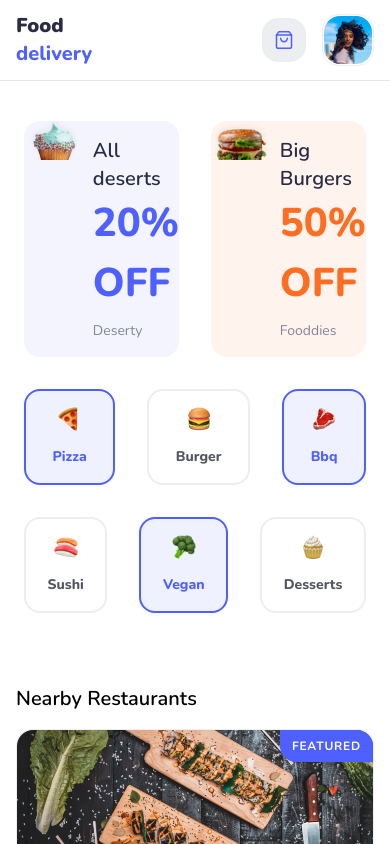
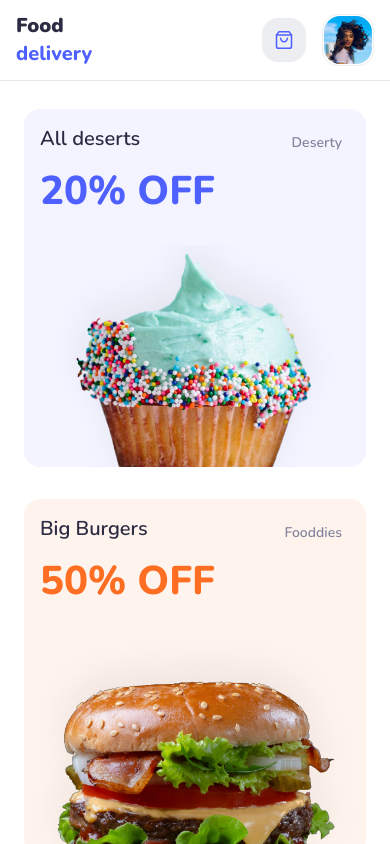
Before and after one commit to mza-codes/spicy-restaurants, a Next.js app: page / in a window 390 px wide. Shown: the top 844 px of the page. Built offline with nearby package versions, Linux system fonts and the light colour scheme.

Commit message:
feat: mobile responsive

```diff
--- a/src/components/BannerCard.tsx
+++ b/src/components/BannerCard.tsx
@@ -5,7 +5,6 @@ export type BannerCardProps = {
     color: string;
     bg: string;
     image: string;
-    small?: boolean;
 };
 
 export default function BannerCard({
@@ -15,55 +14,28 @@ export default function BannerCard({
     title,
     color,
     bg,
-    small = false,
 }: BannerCardProps) {
-    if (small)
     return (
         <div
             style={{ backgroundColor: bg }}
-                className={`col gap-2 w-full rounded-2xl m-2 relative`}
-            >
-                <div className="row justify-between gap-2 flex-1 p-6">
-                    <div className="col gap-2">
-                        <span className="text-xl font-semibold text-secondary">
-                            {title}
-                        </span>
-                        <span
-                            style={{ color: color }}
-                            className="text-[40px] font-extrabold"
-                        >
-                            {discount}% OFF
-                        </span>
-                    </div>
-                    <span className="text-gray.400 text-sm mt-4">{category}</span>
-                </div>
-                <div className="relative flex-1">
-                    <img src={image} alt={title} />
-                </div>
-            </div>
-        );
-    else
-        return (
-            <div
-                style={{ backgroundColor: bg }}
-                className={`row gap-2 justify-between flex-1 rounded-2xl m-2 relative`}
+            className={`flex flex-col-reverse md:flex-row gap-2 justify-between flex-[90%] md:flex-[46%] rounded-2xl m-2 relative items-end text-start min-h-[180px]`}
         >
             <div className="relative flex-1">
                 <img src={image} alt={title} />
             </div>
-                <div className="col gap-2 justify-between flex-1 py-4">
+            <div className="col gap-2 justify-between flex-1 p-4 w-full">
                 <div className="col">
-                        <span className="text-xl font-semibold text-secondary">
+                    <span className="text-xl font-semibold text-secondary inline-flex flex-row gap-2 justify-between flex-wrap">
                         {title}
+                        <span className="text-gray.400 text-sm p-2 block md:hidden">
+                            {category}
                         </span>
-                        <span
-                            style={{ color: color }}
-                            className="text-[40px] font-extrabold"
-                        >
+                    </span>
+                    <span style={{ color: color }} className="text-[40px] font-extrabold">
                         {discount}% OFF
                     </span>
                 </div>
-                    <span className="text-gray.400 text-sm">{category}</span>
+                <span className="text-gray.400 text-sm hidden md:block">{category}</span>
             </div>
         </div>
     );
--- a/src/components/BannerItem.tsx
+++ b/src/components/BannerItem.tsx
@@ -12,7 +12,7 @@ export default function BannerItem({ image, title, selected = false }: Props) {
     return (
         <div
             onClick={() => setSelect((c) => !c)}
-            className={`flex-grow rounded-2xl p-4 cursor-pointer m-2 col center gap-4 border-2 ${
+            className={`flex-grow flex-1 rounded-2xl p-4 cursor-pointer m-2 col center gap-4 border-2 ${
                 select
                     ? "text-primary border-primary hover:bg-primary.400/30 bg-primary.400/10"
                     : "text-secondary.400 border-gray.200 hover:border-primary.400 hover:bg-[#F8F9FF]"
--- a/src/components/RestaurantCard.tsx
+++ b/src/components/RestaurantCard.tsx
@@ -15,12 +15,12 @@ export type RestaurantCardProps = {
 
 export default function RestaurantCard({ card }: RestaurantCardProps) {
     return (
-        <div className="rounded-2xl border-gray.200 border-[1px] col min-w-[220px] sm:min-w-[350px] flex-[30%]">
+        <div className="rounded-2xl border-gray.200 border-[1px] col min-w-[260px] sm:min-w-[350px] flex-[30%]">
             <div className="relative">
                 <img
                     src={card.img}
                     alt={card.title}
-                    className="overflow-hidden rounded-t-2xl max-w-full"
+                    className="overflow-hidden rounded-t-2xl max-w-full min-h-[180px] object-cover"
                 />
                 {card.featured && (
                     <span
--- a/src/pages/index.tsx
+++ b/src/pages/index.tsx
@@ -8,8 +8,10 @@ export default function HomePage() {
             <Head>
                 <title>Spicy | Home</title>
             </Head>
-            <Banner />
-            <NearBy />
+            <main className="col py-3 gap-5">
+                <Banner />
+                <NearBy />
+            </main>
         </>
     );
 }
--- a/src/sections/Banner.tsx
+++ b/src/sections/Banner.tsx
@@ -3,21 +3,14 @@ import BannerItem from "@/components/BannerItem";
 
 export default function Banner() {
     return (
-        <main
-            style={{
-                display: "flex",
-                flexDirection: "column",
-                gap: "1rem",
-                padding: "2rem 0",
-            }}
-        >
-            <section className="py-6 row center gap-4">
+        <>
+            <section className="py-2 row center gap-4">
                 {items.map((card, i) => (
                     <BannerCard key={i} {...card} />
                 ))}
             </section>
 
-            <section className="row gap-4 center px-1">
+            <section className="row gap-4 center px-1 py-2">
                 {categories.map((cat, i) => (
                     <BannerItem
                         image={`/assets/items/${cat}.png`}
@@ -27,7 +20,7 @@ export default function Banner() {
                     />
                 ))}
             </section>
-        </main>
+        </>
     );
 }
 
--- a/src/sections/NearBy.tsx
+++ b/src/sections/NearBy.tsx
@@ -3,8 +3,8 @@ import RestaurantCard from "@/components/RestaurantCard";
 
 export default function NearBy() {
     return (
-        <main className="py-4">
-            <h1 className="font-semibold text-xl py-4">Nearby Restaurants</h1>
+        <>
+            <h1 className="font-semibold text-xl py-2">Nearby Restaurants</h1>
             <section className="row gap-4">
                 {data.map((card, i) => (
                     <RestaurantCard
@@ -13,7 +13,7 @@ export default function NearBy() {
                     />
                 ))}
             </section>
-        </main>
+        </>
     );
 }
 
--- a/src/styles/globals.css
+++ b/src/styles/globals.css
@@ -25,6 +25,10 @@
     @apply md:block hidden;
 }
 
+img {
+    max-width: 100%;
+}
+
 @layer {
     .submit {
         @apply rounded-sm bg-green-600 px-4 py-2 text-white hover:bg-green-500 font-bold;
```
Also changed, not shown: 1 other file (tests, documents, lock files or other folders). Lines whose indentation alone changed are shown as unchanged.
